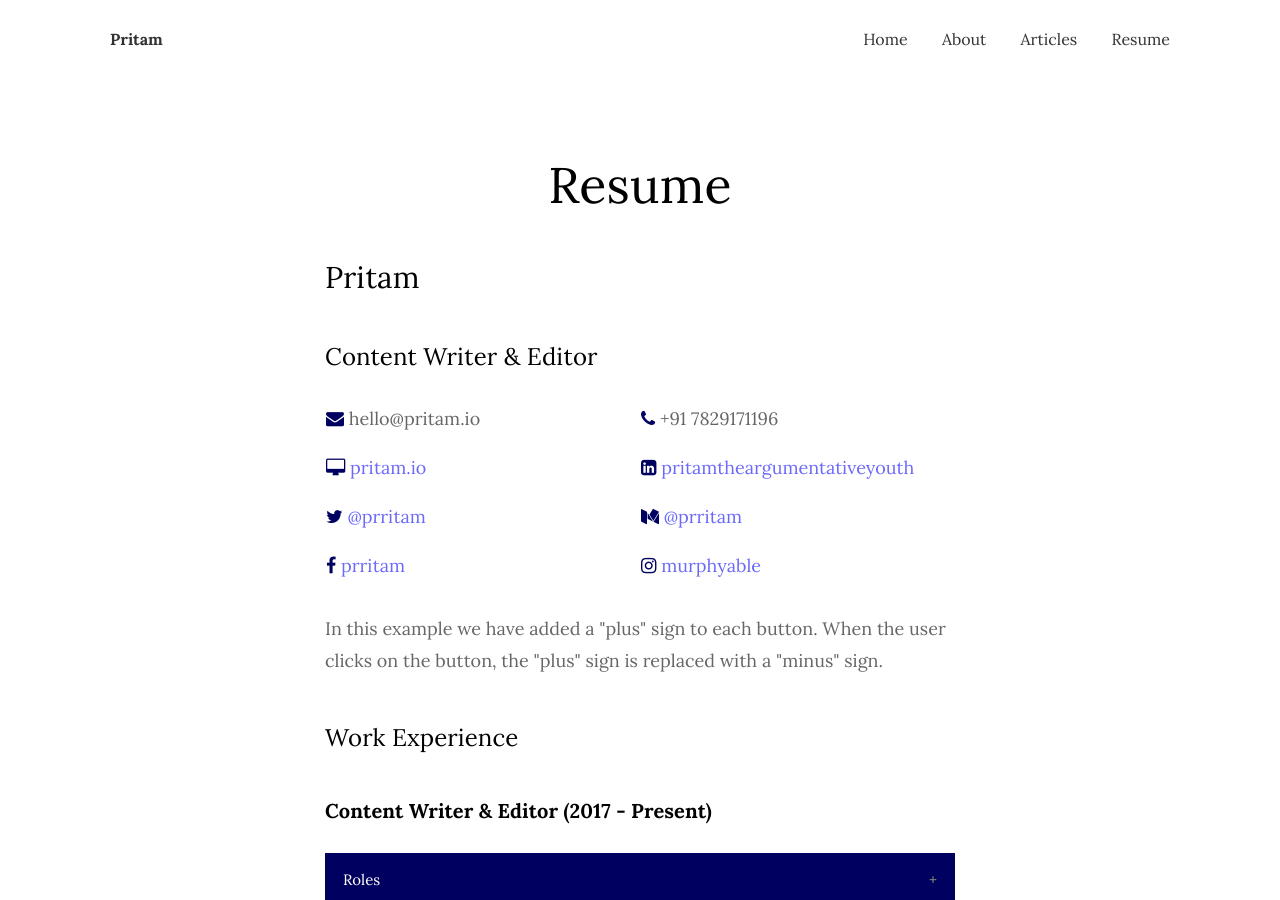
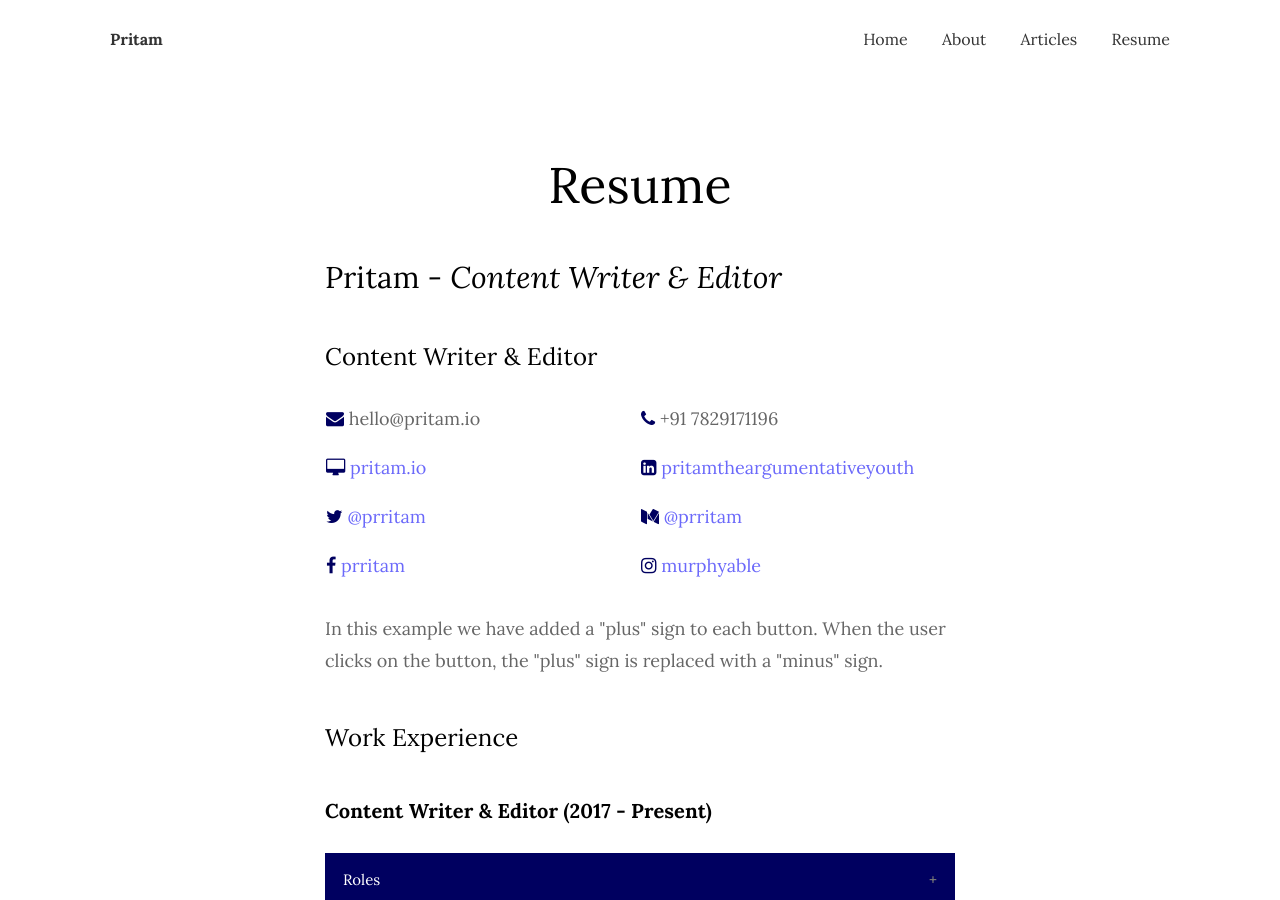
Before and after one commit to argumentativeyouth/pritams-portfolio, a Jekyll site: the page built from _pages/resume.md, in a window 1280 px wide and 900 px high. Built offline with Jekyll 4.4.1, drawn with Linux system fonts in a browser that asks for light colours.

Commit message:
Update resume.md

```diff
--- a/_pages/resume.md
+++ b/_pages/resume.md
@@ -49,7 +49,7 @@ image:
 </head>
 <body>
 
-<h2>Pritam</h2>
+<h2>Pritam - <em>Content Writer & Editor</em></h2>
 <h3>Content Writer & Editor</h3>
 <table style="width:100%">
   <tr>
```
